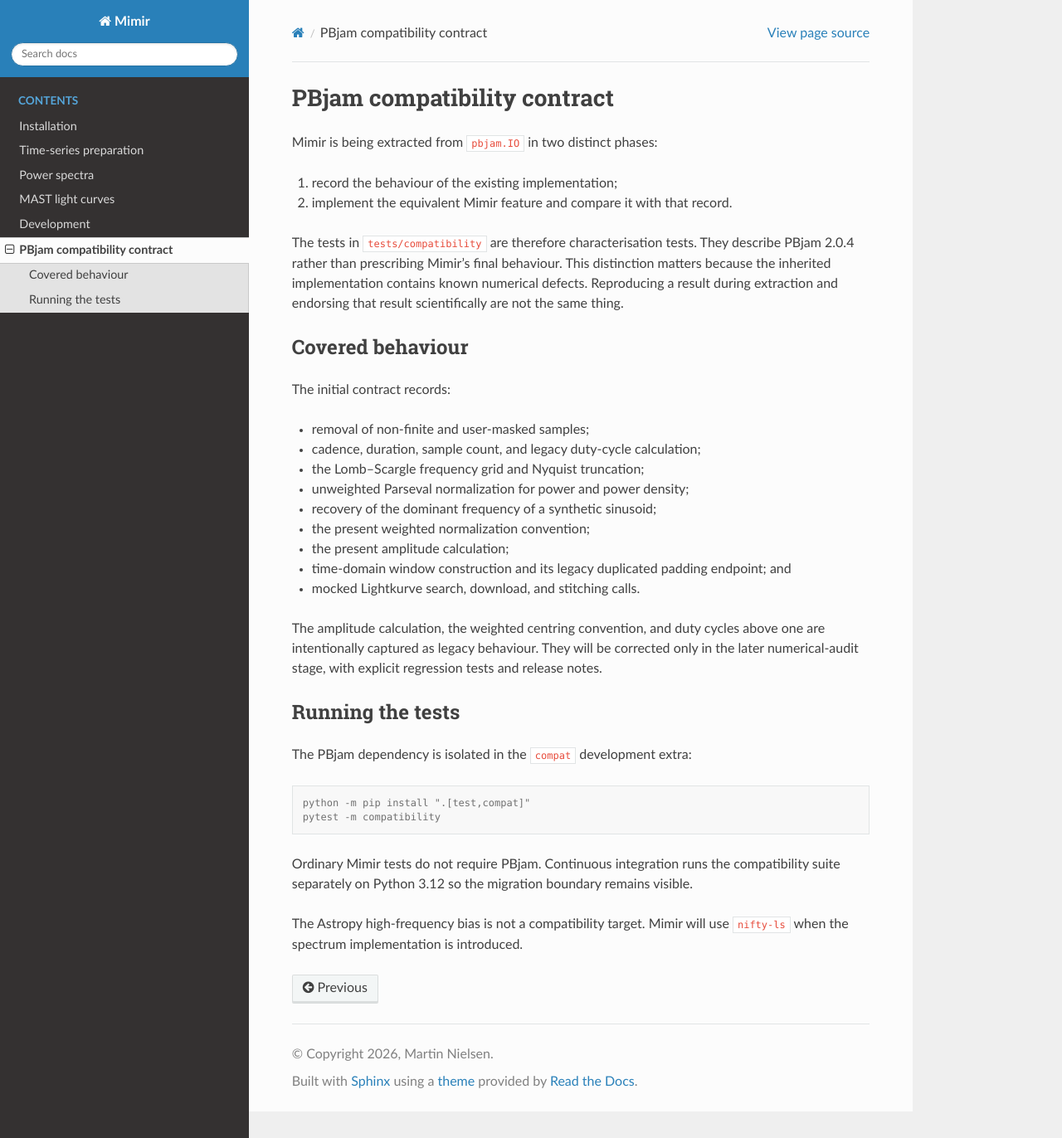
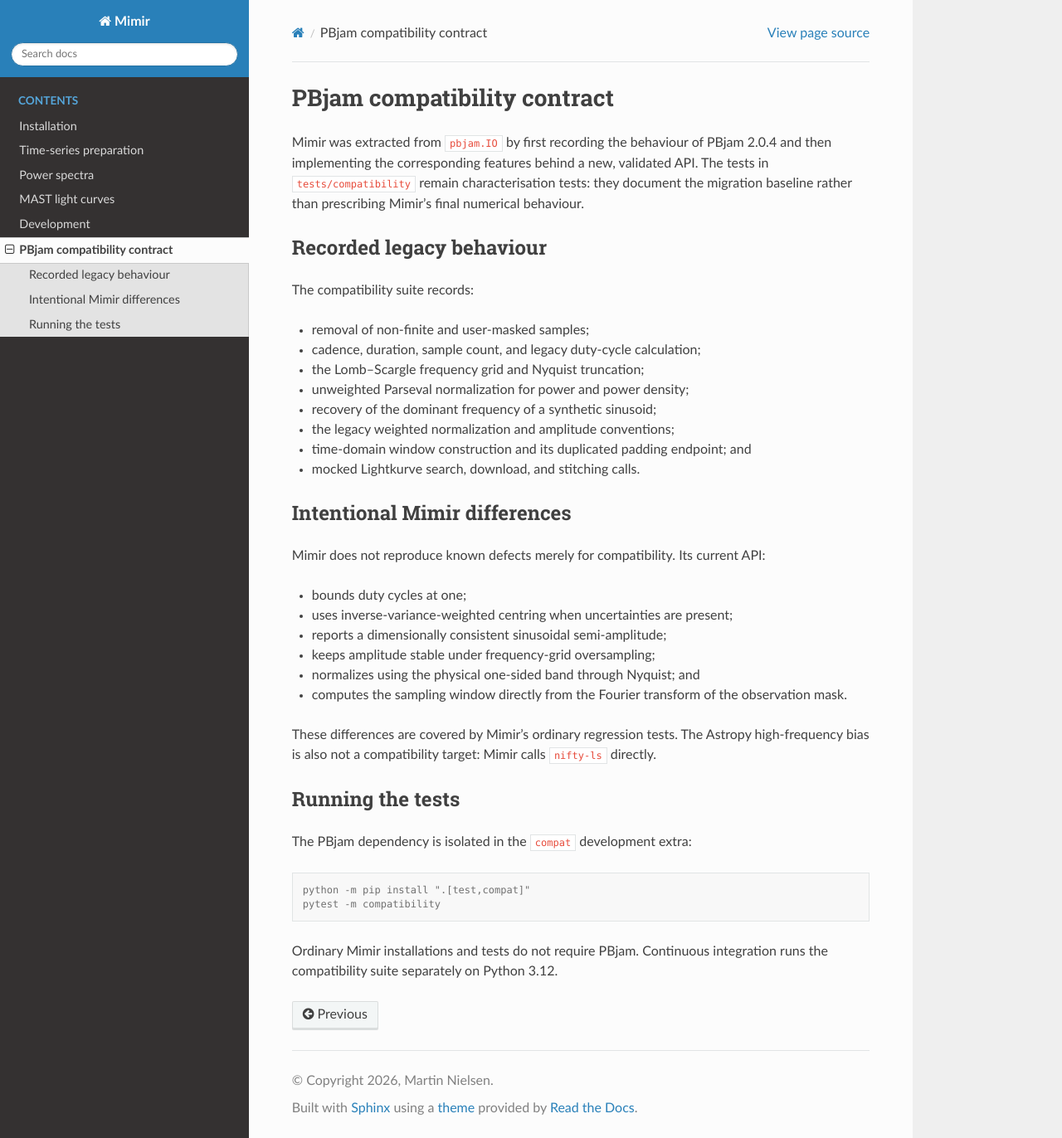
Before and after one commit to nielsenmb/Mimir, a Sphinx documentation site: the page built from docs/compatibility.rst, in a window 1280 px wide and 1372 px high. Shown: the whole window at 83% size. Built offline with Sphinx 7.4.7 and the Read the Docs theme 3.1.0, drawn with Linux system fonts in a browser that asks for light colours.

Commit message:
Document intentional PBjam differences

```diff
--- a/docs/compatibility.rst
+++ b/docs/compatibility.rst
@@ -1,37 +1,43 @@
 PBjam compatibility contract
 ============================
 
-Mimir is being extracted from ``pbjam.IO`` in two distinct phases:
+Mimir was extracted from ``pbjam.IO`` by first recording the behaviour of
+PBjam 2.0.4 and then implementing the corresponding features behind a new,
+validated API. The tests in ``tests/compatibility`` remain characterisation
+tests: they document the migration baseline rather than prescribing Mimir's
+final numerical behaviour.
 
-#. record the behaviour of the existing implementation;
-#. implement the equivalent Mimir feature and compare it with that record.
+Recorded legacy behaviour
+-------------------------
 
-The tests in ``tests/compatibility`` are therefore characterisation tests.
-They describe PBjam 2.0.4 rather than prescribing Mimir's final behaviour.
-This distinction matters because the inherited implementation contains known
-numerical defects. Reproducing a result during extraction and endorsing that
-result scientifically are not the same thing.
-
-Covered behaviour
------------------
-
-The initial contract records:
+The compatibility suite records:
 
 * removal of non-finite and user-masked samples;
 * cadence, duration, sample count, and legacy duty-cycle calculation;
 * the Lomb--Scargle frequency grid and Nyquist truncation;
 * unweighted Parseval normalization for power and power density;
 * recovery of the dominant frequency of a synthetic sinusoid;
-* the present weighted normalization convention;
-* the present amplitude calculation;
-* time-domain window construction and its legacy duplicated padding endpoint;
-  and
+* the legacy weighted normalization and amplitude conventions;
+* time-domain window construction and its duplicated padding endpoint; and
 * mocked Lightkurve search, download, and stitching calls.
 
-The amplitude calculation, the weighted centring convention, and duty cycles
-above one are intentionally captured as legacy behaviour. They will be
-corrected only in the later numerical-audit stage, with explicit regression
-tests and release notes.
+Intentional Mimir differences
+-----------------------------
+
+Mimir does not reproduce known defects merely for compatibility. Its current
+API:
+
+* bounds duty cycles at one;
+* uses inverse-variance-weighted centring when uncertainties are present;
+* reports a dimensionally consistent sinusoidal semi-amplitude;
+* keeps amplitude stable under frequency-grid oversampling;
+* normalizes using the physical one-sided band through Nyquist; and
+* computes the sampling window directly from the Fourier transform of the
+  observation mask.
+
+These differences are covered by Mimir's ordinary regression tests. The
+Astropy high-frequency bias is also not a compatibility target: Mimir calls
+``nifty-ls`` directly.
 
 Running the tests
 -----------------
@@ -43,9 +49,5 @@
    python -m pip install ".[test,compat]"
    pytest -m compatibility
 
-Ordinary Mimir tests do not require PBjam. Continuous integration runs the
-compatibility suite separately on Python 3.12 so the migration boundary
-remains visible.
-
-The Astropy high-frequency bias is not a compatibility target. Mimir will use
-``nifty-ls`` when the spectrum implementation is introduced.
+Ordinary Mimir installations and tests do not require PBjam. Continuous
+integration runs the compatibility suite separately on Python 3.12.
```
